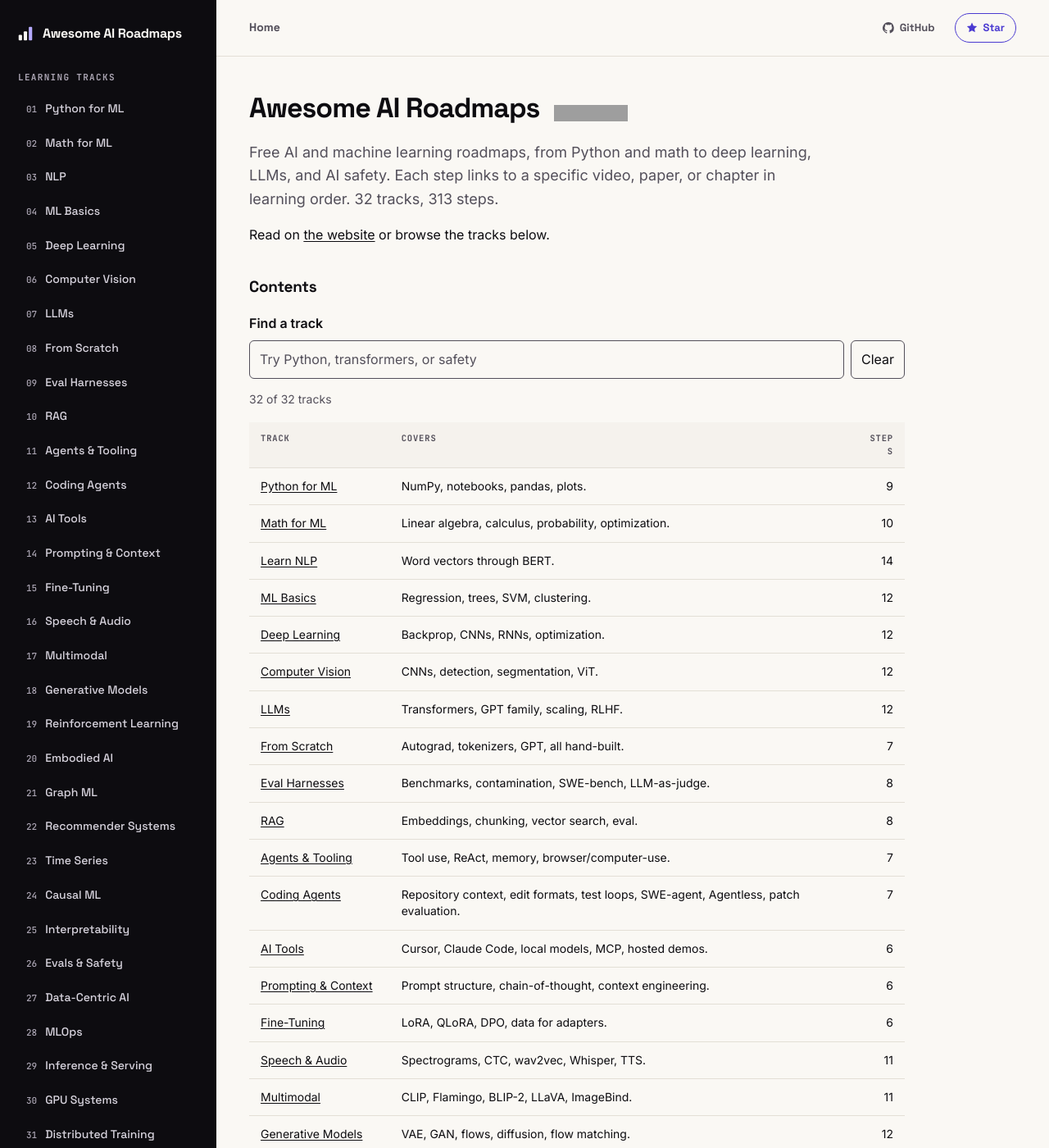
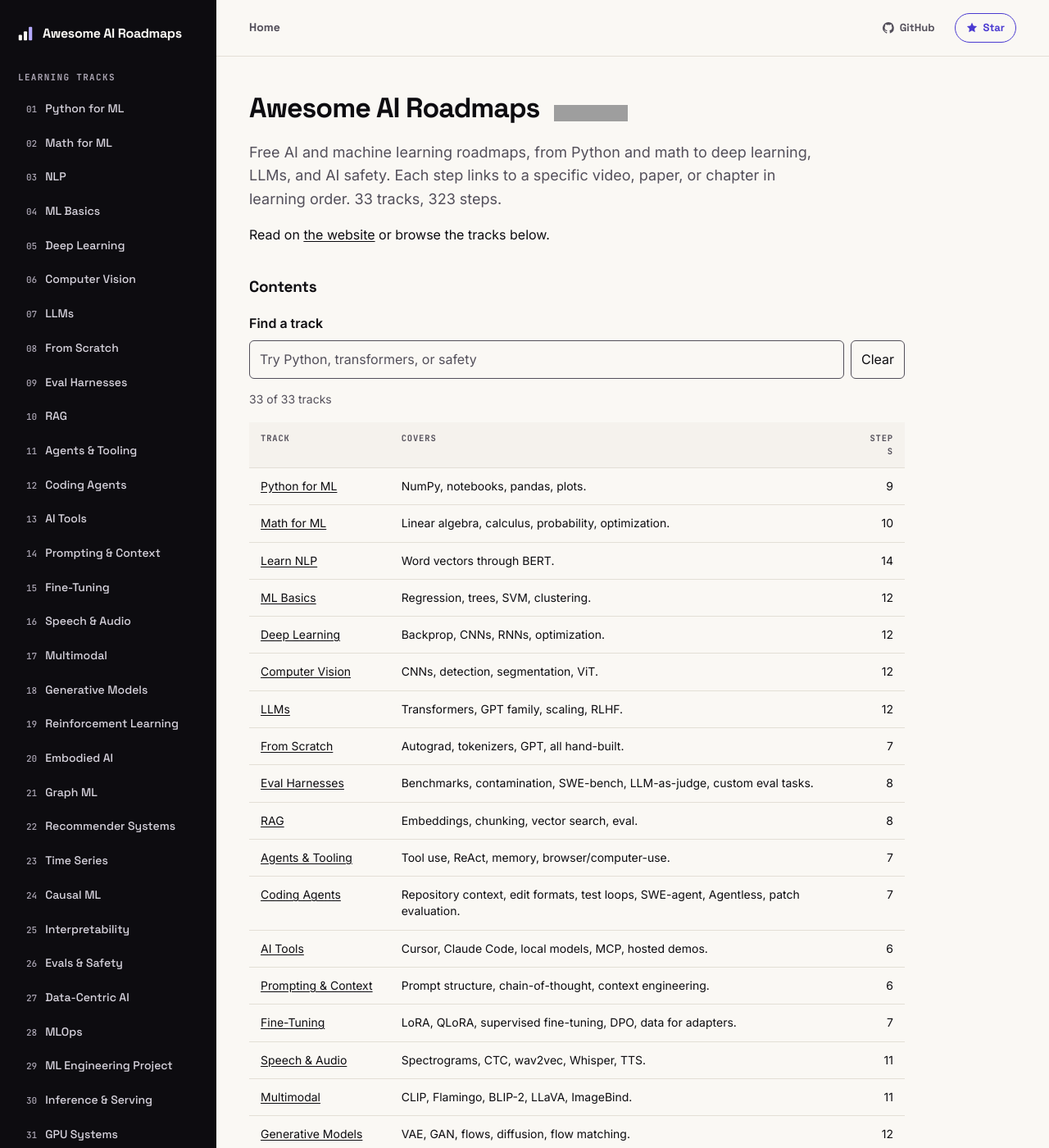
Before and after one commit to GruheshKurra/awesome-ai-roadmaps, a Jekyll site: the page built from README.md, in a window 1280 px wide and 1400 px high. Shown: the whole window at 82% size. Built offline with Jekyll 4.4.1, drawn with Linux system fonts in a browser that asks for light colours; our own code applies the rules of GitHub Pages for plain Markdown files; some of the changed text lies outside the part shown; grey boxes are pictures that could not be loaded.

Commit message:
Add become-ml-engineer roadmap and refresh resources

```diff
--- a/README.md
+++ b/README.md
@@ -1,6 +1,6 @@
 # Awesome AI Roadmaps [![Awesome](https://awesome.re/badge.svg)](https://awesome.re)
 
-Free AI and machine learning roadmaps, from Python and math to deep learning, LLMs, and AI safety. Each step links to a specific video, paper, or chapter in learning order. 32 tracks, 313 steps.
+Free AI and machine learning roadmaps, from Python and math to deep learning, LLMs, and AI safety. Each step links to a specific video, paper, or chapter in learning order. 33 tracks, 323 steps.
 
 Read on [the website](https://gruheshkurra.github.io/awesome-ai-roadmaps/) or browse the tracks below.
 
@@ -16,13 +16,13 @@
 | [Computer Vision](tracks/computer-vision/) | CNNs, detection, segmentation, ViT. | 12 |
 | [LLMs](tracks/llms/) | Transformers, GPT family, scaling, RLHF. | 12 |
 | [From Scratch](tracks/from-scratch/) | Autograd, tokenizers, GPT, all hand-built. | 7 |
-| [Eval Harnesses](tracks/eval-harnesses/) | Benchmarks, contamination, SWE-bench, LLM-as-judge. | 8 |
+| [Eval Harnesses](tracks/eval-harnesses/) | Benchmarks, contamination, SWE-bench, LLM-as-judge, custom eval tasks. | 8 |
 | [RAG](tracks/rag/) | Embeddings, chunking, vector search, eval. | 8 |
 | [Agents & Tooling](tracks/agents-tooling/) | Tool use, ReAct, memory, browser/computer-use. | 7 |
 | [Coding Agents](tracks/coding-agents/) | Repository context, edit formats, test loops, SWE-agent, Agentless, patch evaluation. | 7 |
 | [AI Tools](tracks/ai-tools/) | Cursor, Claude Code, local models, MCP, hosted demos. | 6 |
 | [Prompting & Context](tracks/prompt-context/) | Prompt structure, chain-of-thought, context engineering. | 6 |
-| [Fine-Tuning](tracks/fine-tuning/) | LoRA, QLoRA, DPO, data for adapters. | 6 |
+| [Fine-Tuning](tracks/fine-tuning/) | LoRA, QLoRA, supervised fine-tuning, DPO, data for adapters. | 7 |
 | [Speech & Audio](tracks/speech-audio/) | Spectrograms, CTC, wav2vec, Whisper, TTS. | 11 |
 | [Multimodal](tracks/multimodal/) | CLIP, Flamingo, BLIP-2, LLaVA, ImageBind. | 11 |
 | [Generative Models](tracks/generative-models/) | VAE, GAN, flows, diffusion, flow matching. | 12 |
@@ -36,6 +36,7 @@
 | [Evals & Safety](tracks/evals-safety/) | Alignment, specification gaming, jailbreaks, red teaming, safety evals. | 12 |
 | [Data-Centric AI](tracks/data-centric/) | Datasheets, labeling, weak supervision, label errors, synthetic data, filtering. | 12 |
 | [MLOps](tracks/mlops/) | Data versioning, pipelines, experiment tracking, model registry, serving, monitoring. | 8 |
+| [ML Engineering Project](tracks/become-ml-engineer/) | Problem framing, data leakage, pipelines, threshold tuning, local serving, model cards. | 9 |
 | [Inference & Serving](tracks/inference-serving/) | KV cache, quantization, batching, llama.cpp, vLLM, latency and throughput. | 8 |
 | [GPU Systems](tracks/gpu-systems/) | CUDA, GPU memory, benchmarking, profiling, mixed precision, Triton kernels. | 8 |
 | [Distributed Training](tracks/distributed-training/) | DDP, torchrun, multi-node training, FSDP2, tensor and pipeline parallelism. | 7 |
@@ -46,6 +47,7 @@
 - **New to machine learning:** [Python for ML](tracks/python-for-ml/) → [Math for ML](tracks/math-for-ml/) → [ML Basics](tracks/ml-basics/) → [Deep Learning](tracks/deep-learning/).
 - **Build with language models:** [LLMs](tracks/llms/) → [Prompting & Context](tracks/prompt-context/) → [RAG](tracks/rag/) → [Eval Harnesses](tracks/eval-harnesses/).
 - **Implement the models:** start with [Deep Learning](tracks/deep-learning/), then follow [From Scratch](tracks/from-scratch/).
+- **Ship a first ML project:** [ML Basics](tracks/ml-basics/) → [ML Engineering Project](tracks/become-ml-engineer/) → [MLOps](tracks/mlops/).
 
 Check each track's prerequisites. Work through its numbered steps in order; use the video, reading, or both. YouTube links are bold. An empty cell means that medium is not listed.
 
--- a/_config.yml
+++ b/_config.yml
@@ -81,7 +81,7 @@
   - scope:
       path: tracks/eval-harnesses
     values:
-      description: "Eval Harnesses roadmap: Benchmarks, contamination, SWE-bench, LLM-as-judge. Free videos, papers, and chapters in learning order."
+      description: "Eval Harnesses roadmap: Benchmarks, contamination, SWE-bench, LLM-as-judge, custom eval tasks. Free videos, papers, and chapters in learning order."
   - scope:
       path: tracks/rag
     values:
@@ -105,7 +105,7 @@
   - scope:
       path: tracks/fine-tuning
     values:
-      description: "Fine-Tuning roadmap: LoRA, QLoRA, DPO, data for adapters. Free videos, papers, and chapters in learning order."
+      description: "Fine-Tuning roadmap: LoRA, QLoRA, supervised fine-tuning, DPO, data for adapters. Free videos, papers, and chapters in learning order."
   - scope:
       path: tracks/speech-audio
     values:
@@ -158,6 +158,10 @@
       path: tracks/mlops
     values:
       description: "MLOps roadmap: Data versioning, pipelines, experiment tracking, model registry, serving, monitoring. Free videos, papers, and chapters in learning order."
+  - scope:
+      path: tracks/become-ml-engineer
+    values:
+      description: "ML Engineering Project roadmap: Problem framing, data leakage, pipelines, threshold tuning, local serving, model cards. Free videos, papers, and chapters in learning order."
   - scope:
       path: tracks/inference-serving
     values:
@@ -233,6 +237,8 @@
     label: "Data-Centric AI"
   - slug: mlops
     label: "MLOps"
+  - slug: become-ml-engineer
+    label: "ML Engineering Project"
   - slug: inference-serving
     label: "Inference & Serving"
   - slug: gpu-systems
```
Also changed, not shown: tracker.md (+3 -3 lines), tracks/become-ml-engineer/README.md (added, +21 -0 lines), tracks/eval-harnesses/README.md (+5 -5 lines), tracks/evals-safety/README.md (+1 -1 lines), tracks/fine-tuning/README.md (+5 -4 lines), 1 other file.
